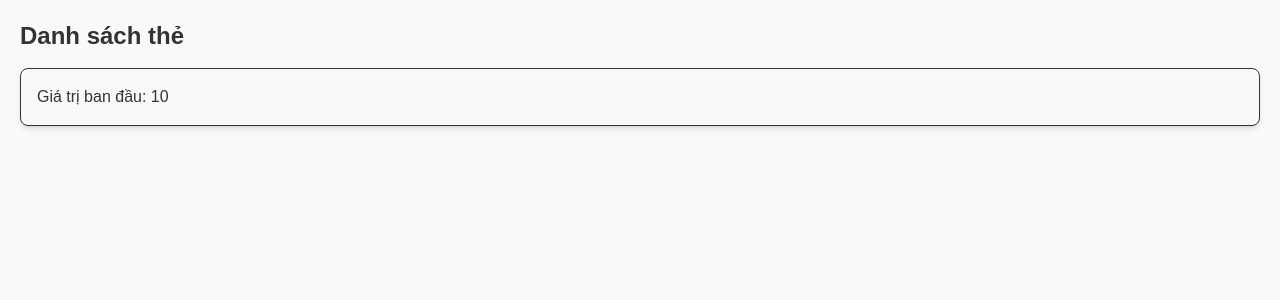
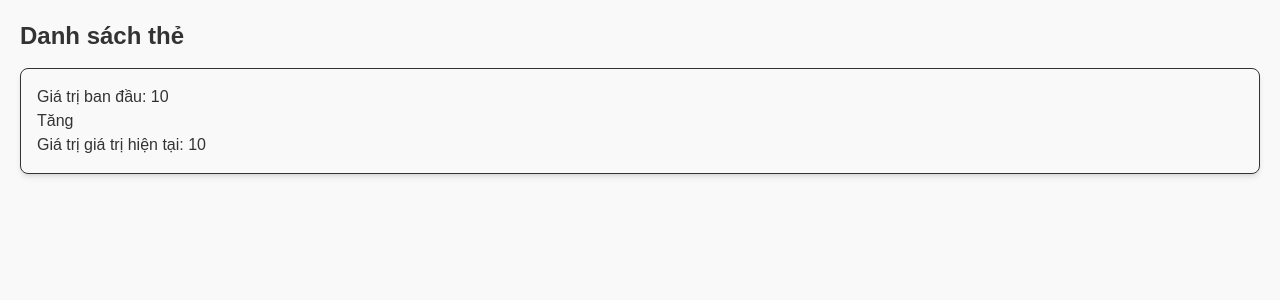
Before and after one commit to baolinh-dev/nextjs-stepbystep, a Next.js app: page / in a window 1280 px wide. Shown: the top 300 px of the page. Built offline with nearby package versions, Linux system fonts and the light colour scheme.

Commit message:
useState Counter App

```diff
--- a/src/app/components/Counter.tsx
+++ b/src/app/components/Counter.tsx
@@ -1,11 +1,17 @@
+"use client"
+import { useState } from "react";
+
 type CounterProps = {
   initialCount: number;
 };
 
 const Counter: React.FC<CounterProps> = ({ initialCount }) => {
+  const [count, setCount] = useState(initialCount)
   return (
     <div className="border p-4 rounded-lg shadow-md">
       <h2>Giá trị ban đầu: {initialCount}</h2>
+      <button onClick={() => setCount(count + 1)}>Tăng</button>
+      <h2>Giá trị giá trị hiện tại: {count}</h2>
     </div>
   );
 };
```
